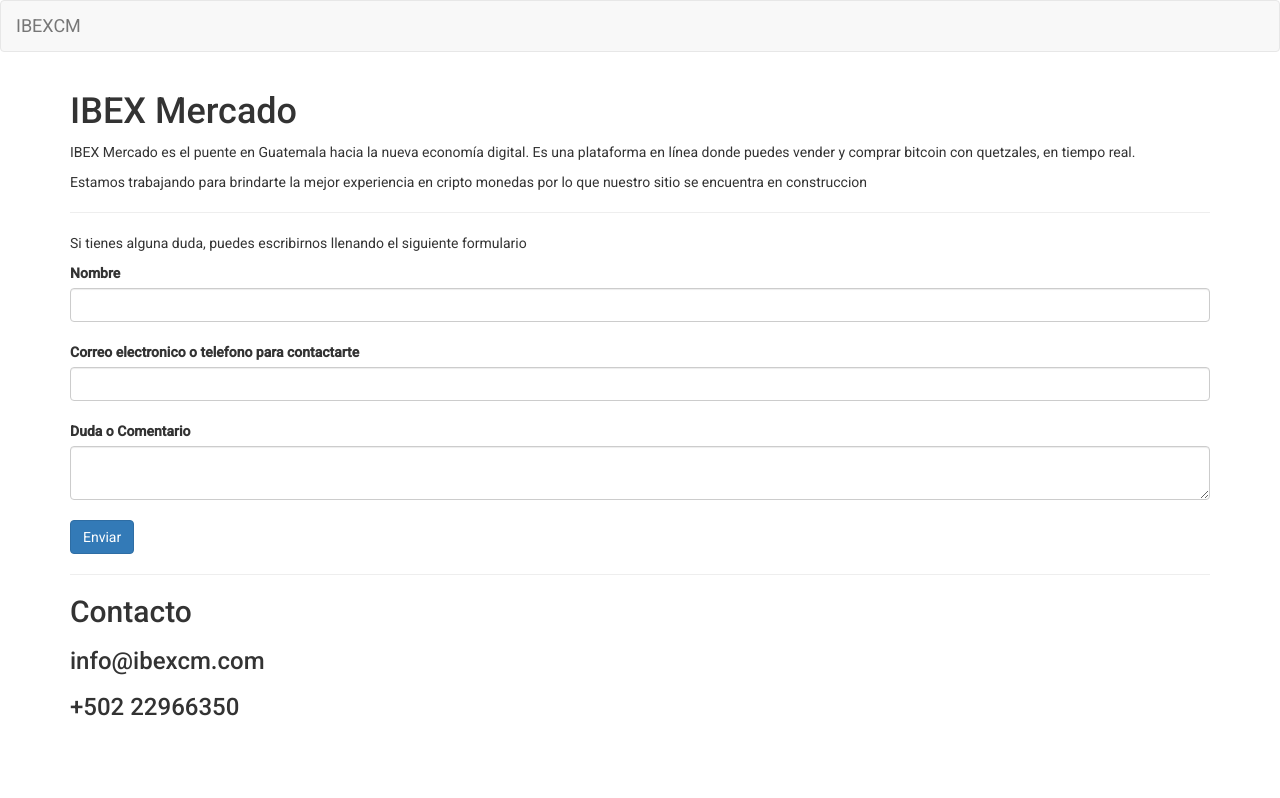
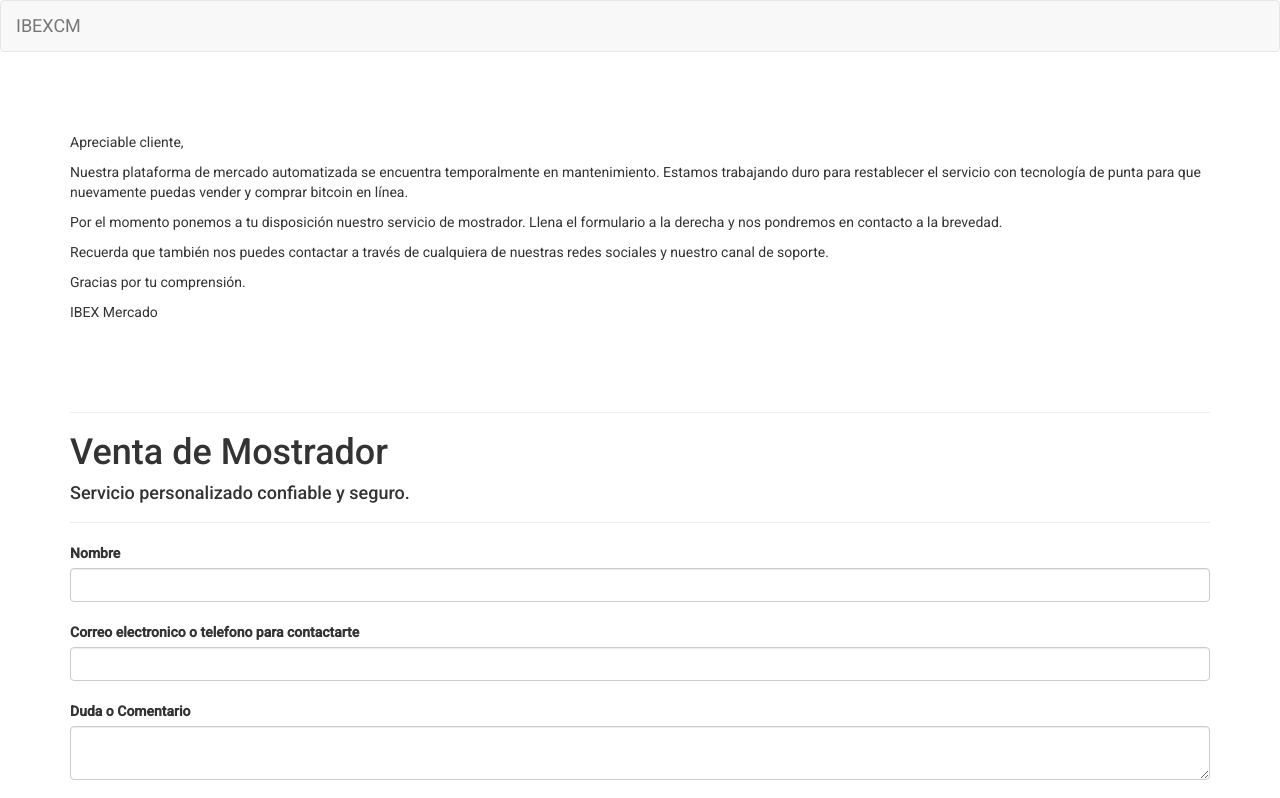
Before and after one commit to Locottus/Ibex, an Angular app: page / in a window 1280 px wide. Shown: the top 798 px of the page. Built offline with nearby package versions, Linux system fonts and the light colour scheme.

Commit message:
modified left side of the screen

```diff
--- a/src/app/construccion/construccion.component.html
+++ b/src/app/construccion/construccion.component.html
@@ -1,10 +1,29 @@
 <div class="container">
-    <h1>IBEX Mercado</h1>
-    <p>IBEX Mercado es el puente en Guatemala hacia la nueva economía digital. Es una plataforma en línea donde puedes vender y comprar bitcoin con quetzales, en tiempo real.</p>
-    <p>Estamos trabajando para brindarte la mejor experiencia en cripto monedas por lo que nuestro sitio se encuentra en construccion</p>
-    <div class="center">
+
+    <div class="left ">
+        <div>
+            <br><br><br>
+            <p>Apreciable cliente,</p>
+            <p>Nuestra plataforma de mercado automatizada se encuentra temporalmente en mantenimiento. Estamos trabajando duro para restablecer el servicio con tecnología de punta para que nuevamente puedas vender y comprar bitcoin en línea.</p>
+            <p>Por el momento ponemos a tu disposición nuestro servicio de mostrador. Llena el formulario a la derecha y nos pondremos en contacto a la brevedad.</p>
+            <p>Recuerda que también nos puedes contactar a través de cualquiera de nuestras redes sociales y nuestro canal de soporte.</p>
+            <p>Gracias por tu comprensión.</p>
+            <p>IBEX Mercado</p>
+            <br><br><br>
+        </div>
+
+    </div>
+
+
+
+
+
+
+    <div class="right center">
         <hr>
-        <p>Si tienes alguna duda, puedes escribirnos llenando el siguiente formulario</p>
+        <h1>Venta de Mostrador</h1>
+        <h4>Servicio personalizado confiable y seguro.</h4>
+        <hr>
         <label>Nombre</label>
         <input  type="text" class="md-textarea form-control" [(ngModel)]="nombre"><br>
         <label>Correo electronico o telefono para contactarte</label>
```
